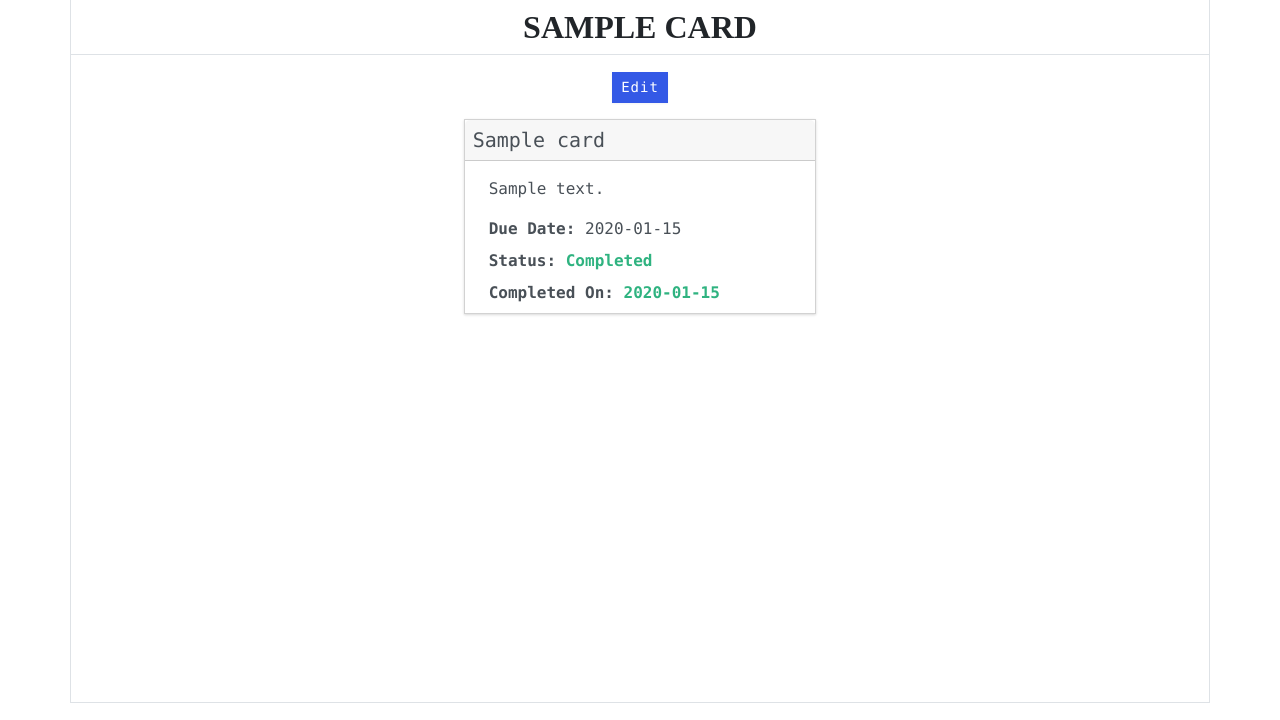
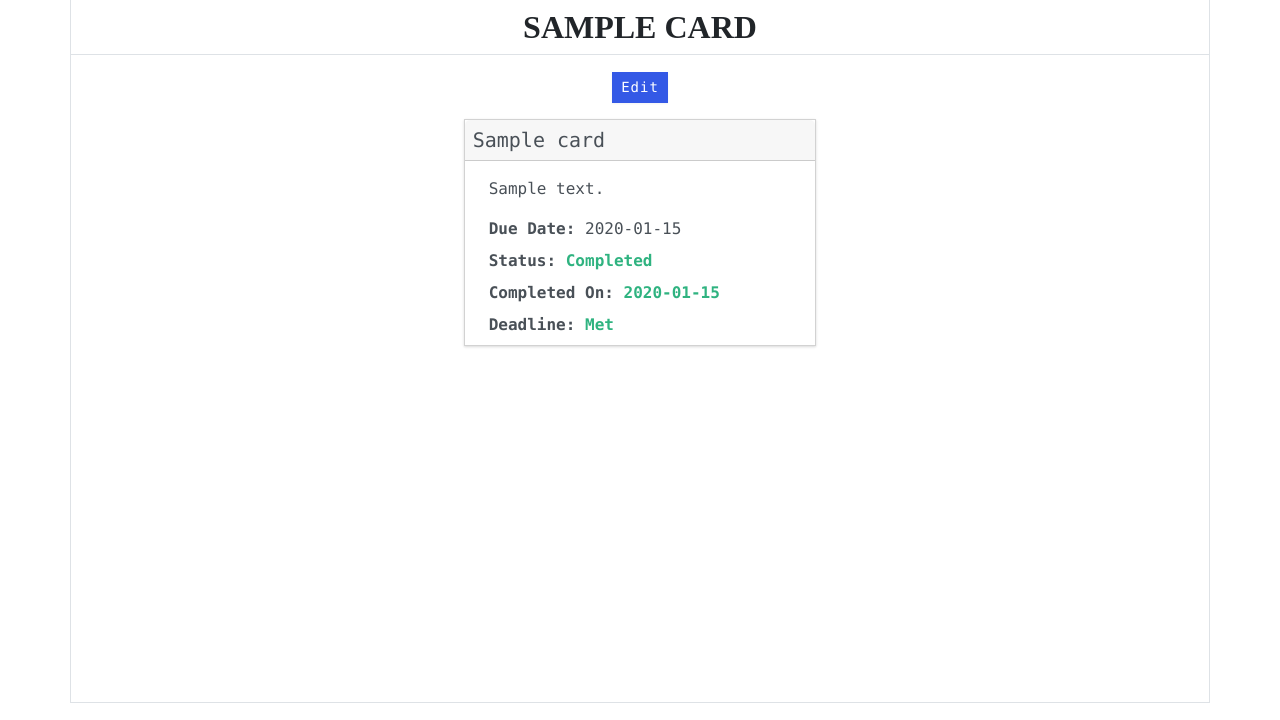
Before and after one commit to antimatter96/mad1, a Flask app: page /card/1 in a window 1280 px wide. Shown: the part 80-800 px from the top of the page. Run offline with Flask 2, Linux system fonts and the light colour scheme; the visitor is signed in with stand-in values (Sample User, id 1); tables that the repository leaves empty hold one stand-in row (values such as "Sample post"); some libraries are stand-ins or nearby versions.

Commit message:
deadline

```diff
--- a/project/application/models/card.py
+++ b/project/application/models/card.py
@@ -1,4 +1,6 @@
+from datetime import datetime
 from sqlalchemy.orm import relationship
+from sqlalchemy.ext.hybrid import hybrid_property
 
 from application.database.index import db
 
@@ -16,3 +18,9 @@ class Card(db.Model):
 
   creator_id = db.Column(db.Integer, db.ForeignKey("user.user_id"))
   creator = relationship("User", back_populates="cards")
+
+  @hybrid_property
+  def deadline_passed(self):
+    if self.complete:
+      return self.completed_on > self.deadline
+    return self.deadline > datetime.now()
--- a/project/templates/cards/card.html
+++ b/project/templates/cards/card.html
@@ -32,7 +32,15 @@
       <p class="card-text mb-2"><span class="fw-bold">Completed On: </span>
         <span class="text-success fw-bold">{{ card['completed_on'].strftime('%Y-%m-%d') }}</span>
       </p>
+      <p class="card-text mb-2"><span class="fw-bold">Deadline: </span>
+          {% if card['deadline_passed'] %}
+          <span class="text-danger fw-bold">Missed</span>
+          {% else %}
+          <span class="text-success fw-bold">Met</span>
+          {% endif %}
+      </p>
       {% endif %}
+
     </div>
   </div>
 </div>
```
Also changed, not shown: project/templates/cards/board_card.html (+14 -3 lines).
